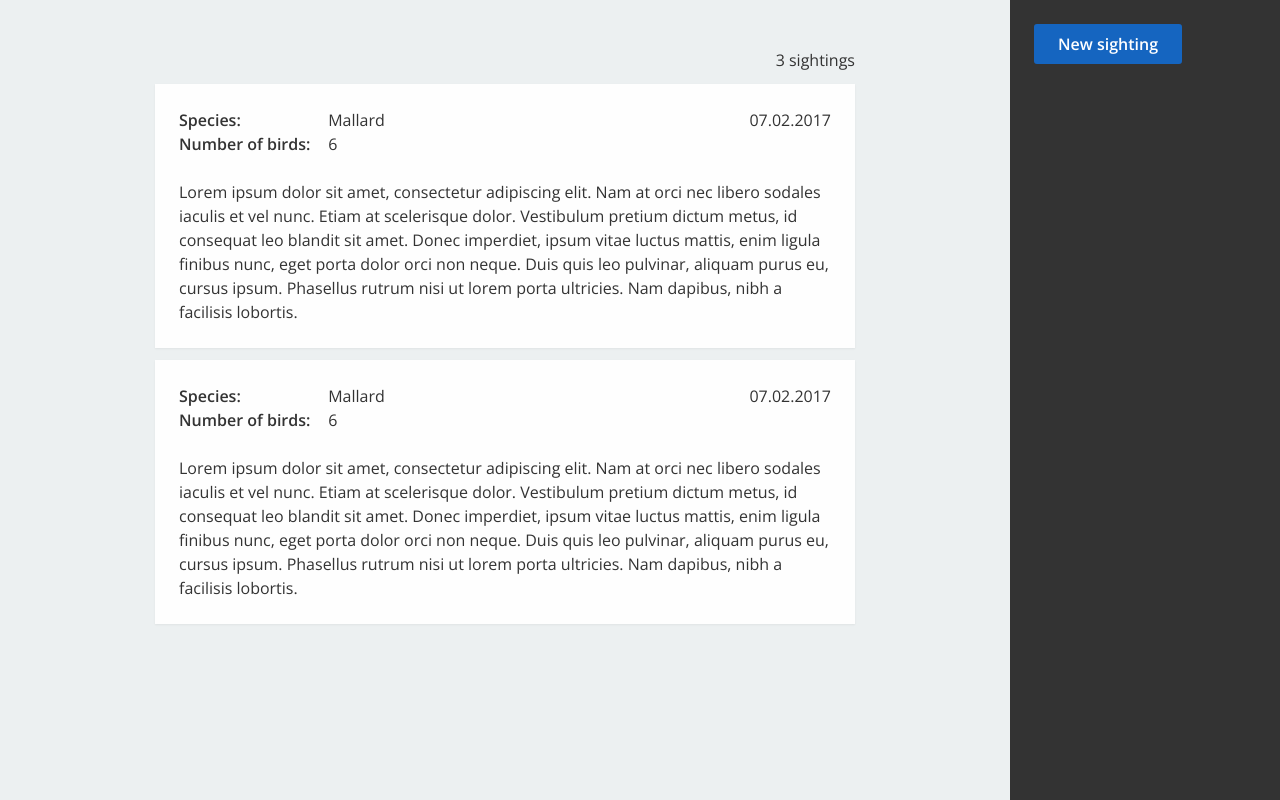
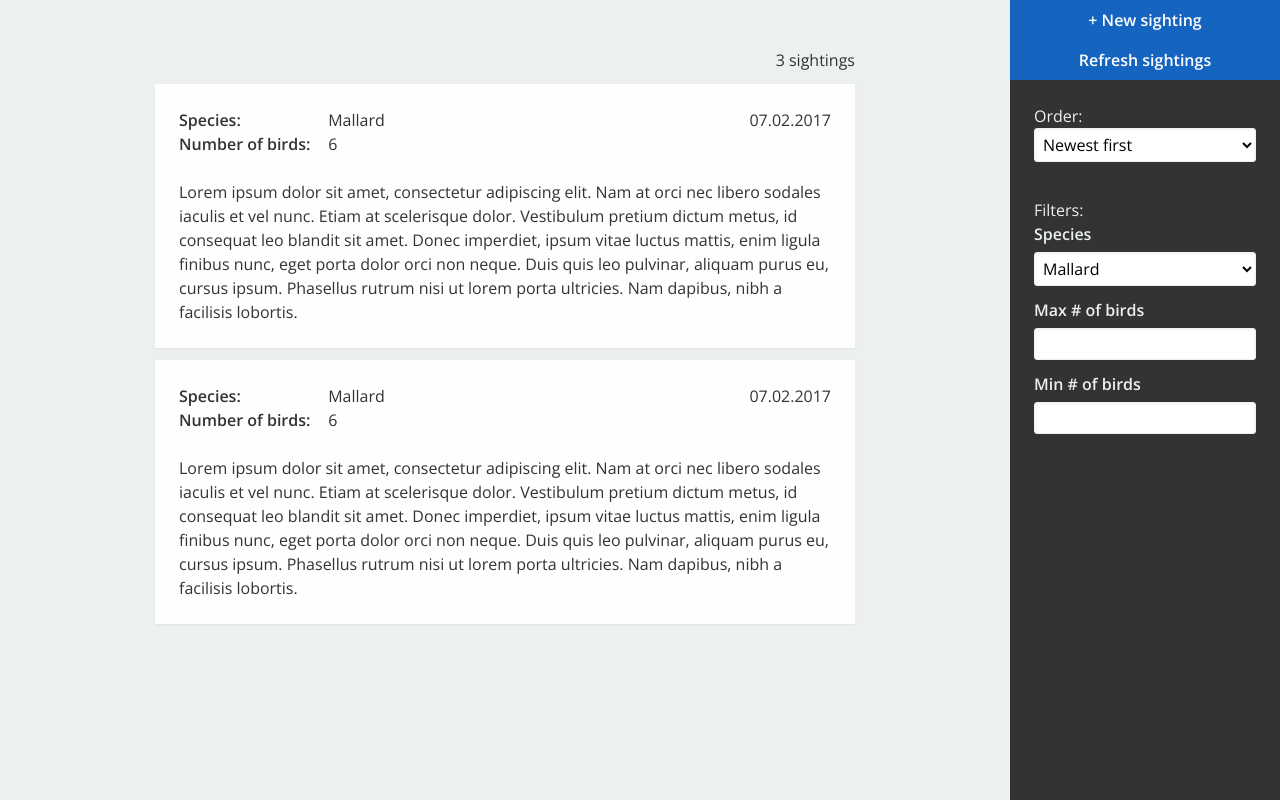
Before and after one commit to 4llu/duck-fe, a website: page index.html in a window 1280 px wide. Drawn offline with nearby package versions, Linux system fonts and the light colour scheme.

Commit message:
Sidebar started

```diff
--- a/index.html
+++ b/index.html
@@ -68,7 +68,31 @@
                 </main>
             </div>
             <aside class="sidebar">
-                <button type="button" name="button">New sighting</button>
+                    <button type="button" class="btn-full-width" name="button">+ New sighting</button>
+                    <button type="button" class="btn-full-width" name="button">Refresh sightings</button>
+                <div class="sidebar__section">
+                    <form>
+                        <span>Order:</span>
+                        <select name="sightings-order">
+                            <option value="0">Newest first</option>
+                            <option value="0">Oldest first</option>
+                        </select>
+                    </form>
+                </div>
+                <div class="sidebar__section">
+                    <form>
+                        <span>Filters:</span>
+                        <label for="">Species</label>
+                        <select class="" name="">
+                            <option value="">Mallard</option>
+                            <option value="">Robin</option>
+                        </select>
+                        <label for="">Max # of birds</label>
+                        <input type="number" name="" value="">
+                        <label for="">Min # of birds</label>
+                        <input type="number" name="" value="">
+                    </form>
+                </div>
             </aside>
         </div>
     </body>
--- a/static/css/sass/base/_buttons.scss
+++ b/static/css/sass/base/_buttons.scss
@@ -2,7 +2,7 @@
   appearance: none;
   background-color: $action-color;
   border: 0;
-  border-radius: $base-border-radius;
+  // border-radius: $base-border-radius;
   color: #fff;
   cursor: pointer;
   display: inline-block;
@@ -34,3 +34,8 @@
     }
   }
 }
+
+.btn-full-width {
+    width: 100%;
+    padding: $small-spacing 0;
+}
--- a/static/css/sass/base/_forms.scss
+++ b/static/css/sass/base/_forms.scss
@@ -25,15 +25,16 @@ textarea {
   font-size: $base-font-size;
 }
 
+select,
 #{$all-text-inputs} {
-  appearance: none;
+  // appearance: none;
   background-color: $base-background-color;
   border: $base-border;
   border-radius: $base-border-radius;
   box-shadow: $form-box-shadow;
   box-sizing: border-box;
   margin-bottom: $small-spacing;
-  padding: $base-spacing / 3;
+  padding: $small-spacing / 3;
   transition: border-color $base-duration $base-timing;
   width: 100%;
 
@@ -77,6 +78,6 @@ textarea {
 }
 
 select {
+  width: 100%;
   margin-bottom: $small-spacing;
-  width: 100%;
 }
--- a/static/css/sass/elements/_sidebar.scss
+++ b/static/css/sass/elements/_sidebar.scss
@@ -1,5 +1,10 @@
 .sidebar {
     width: $sidebar-width;
-    padding: $base-spacing;
     background-color: $dark-gray;
 }
+
+.sidebar__section {
+    padding: $base-spacing;
+    padding-bottom: 0;
+    color: $light-gray;
+}
```
Also changed, not shown: static/css/master.css.
